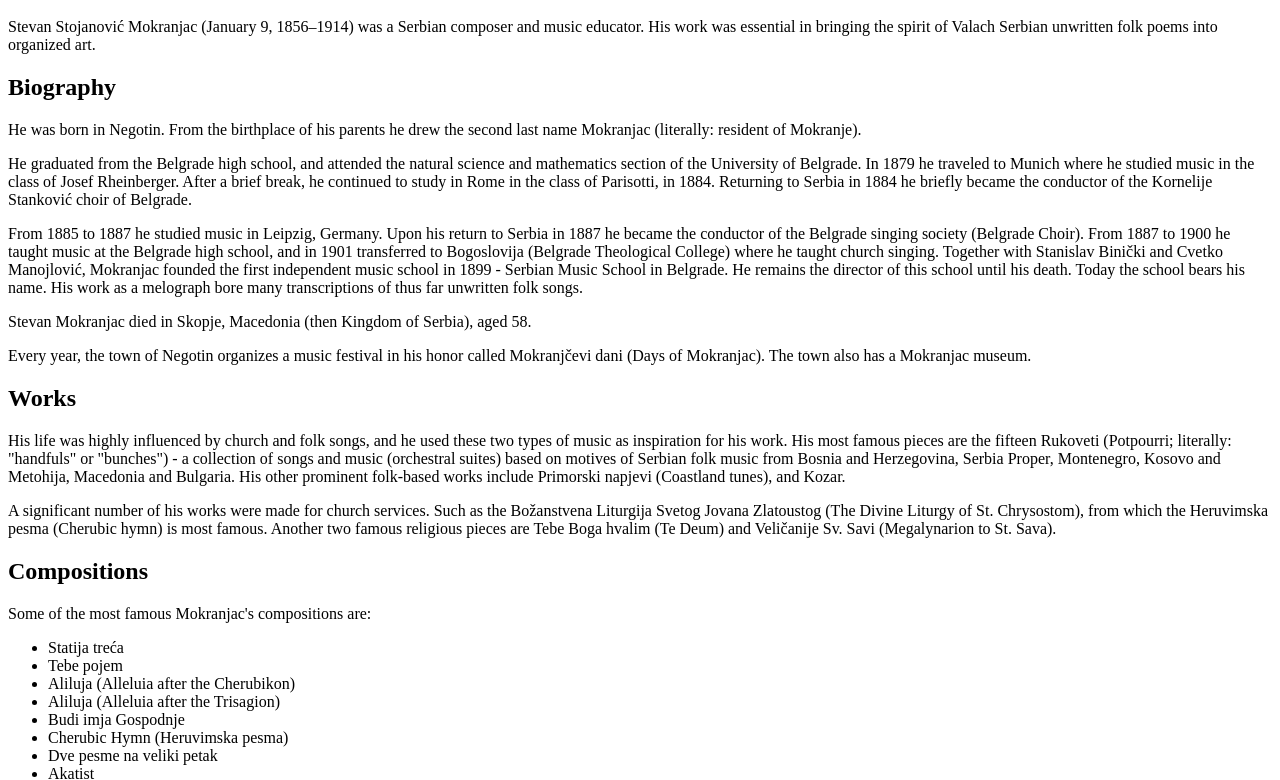
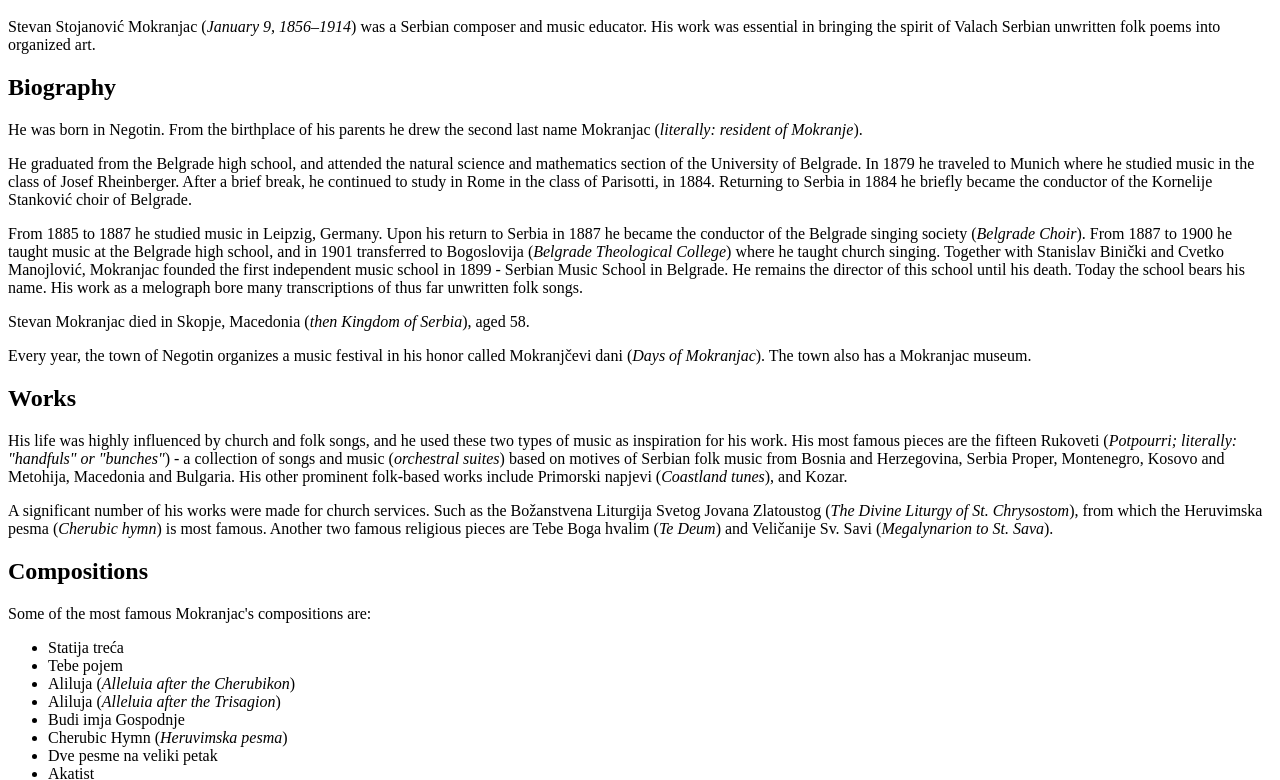
Before and after one commit to Marija868/Stevan-Stojanovic-Mokranjac, a plain HTML site: page index.html in a window 1280 px wide. Shown: the part 48-828 px from the top of the page. Drawn offline with Linux system fonts and the light colour scheme.

Commit message:
Italic Added

```diff
--- a/index.html
+++ b/index.html
@@ -8,13 +8,13 @@
 
     <h1 id="main-heading"> Stevan Stojanović Mokranjac</h1>
 
-        <p>Stevan Stojanović Mokranjac (January 9, 1856–1914) was a Serbian composer and music educator.
+        <p>Stevan Stojanović Mokranjac (<i>January 9, 1856–1914</i>) was a Serbian composer and music educator.
          His work was essential in bringing the spirit of Valach Serbian unwritten folk poems into organized art.</p>
 
 
     <h2>Biography</h2>
 
-        <p>He was born in Negotin. From the birthplace of his parents he drew the second last name Mokranjac (literally: resident of Mokranje).</p>
+        <p>He was born in Negotin. From the birthplace of his parents he drew the second last name Mokranjac (<i>literally: resident of Mokranje</i>).</p>
 
         <p>He graduated from the Belgrade high school, and attended the natural science and mathematics section of the University of Belgrade.
         In 1879 he traveled to Munich where he studied music in the class of Josef Rheinberger. After a brief break, he continued to study in Rome
@@ -22,28 +22,28 @@
          Belgrade.</p>
 
         <p>From 1885 to 1887 he studied music in Leipzig, Germany. Upon his return to Serbia in 1887 he became the conductor of the Belgrade
-        singing society (Belgrade Choir). From 1887 to 1900 he taught music at the Belgrade high school, and in 1901 transferred to
-        Bogoslovija (Belgrade Theological College) where he taught church singing. Together with Stanislav Binički and Cvetko Manojlović,
+        singing society (<i>Belgrade Choir</i>). From 1887 to 1900 he taught music at the Belgrade high school, and in 1901 transferred to
+        Bogoslovija (<i>Belgrade Theological College</i>) where he taught church singing. Together with Stanislav Binički and Cvetko Manojlović,
         Mokranjac founded the first independent music school in 1899 - Serbian Music School in Belgrade. He remains the director of this
         school until his death. Today the school bears his name. His work as a melograph bore many transcriptions of thus far unwritten folk
         songs.</p>
 
-        <p>Stevan Mokranjac died in Skopje, Macedonia (then Kingdom of Serbia), aged 58.</p>
+        <p>Stevan Mokranjac died in Skopje, Macedonia (<i>then Kingdom of Serbia</i>), aged 58.</p>
 
-        <p>Every year, the town of Negotin organizes a music festival in his honor called Mokranjčevi dani (Days of Mokranjac). The town also
+        <p>Every year, the town of Negotin organizes a music festival in his honor called Mokranjčevi dani (<i>Days of Mokranjac</i>). The town also
          has a Mokranjac museum.</p>
 
 
     <h2>Works</h2>
 
         <p>His life was highly influenced by church and folk songs, and he used these two types of music as inspiration for his work. His most
-             famous pieces are the fifteen Rukoveti (Potpourri; literally: "handfuls" or "bunches") - a collection of songs and music (orchestral
-             suites) based on motives of Serbian folk music from Bosnia and Herzegovina, Serbia Proper, Montenegro, Kosovo and Metohija, Macedonia
-             and Bulgaria. His other prominent folk-based works include Primorski napjevi (Coastland tunes), and Kozar.</p>
+             famous pieces are the fifteen Rukoveti (<i>Potpourri; literally: "handfuls" or "bunches"</i>) - a collection of songs and music (<i>orchestral
+                suites</i>) based on motives of Serbian folk music from Bosnia and Herzegovina, Serbia Proper, Montenegro, Kosovo and Metohija, Macedonia
+             and Bulgaria. His other prominent folk-based works include Primorski napjevi (<i>Coastland tunes</i>), and Kozar.</p>
 
-        <p>A significant number of his works were made for church services. Such as the Božanstvena Liturgija Svetog Jovana Zlatoustog (The Divine
-             Liturgy of St. Chrysostom), from which the Heruvimska pesma (Cherubic hymn) is most famous. Another two famous religious pieces are
-             Tebe Boga hvalim (Te Deum) and Veličanije Sv. Savi (Megalynarion to St. Sava).</p>
+        <p>A significant number of his works were made for church services. Such as the Božanstvena Liturgija Svetog Jovana Zlatoustog (<i>The Divine
+            Liturgy of St. Chrysostom</i>), from which the Heruvimska pesma (<i>Cherubic hymn</i>) is most famous. Another two famous religious pieces are
+             Tebe Boga hvalim (<i>Te Deum</i>) and Veličanije Sv. Savi (<i>Megalynarion to St. Sava</i>).</p>
 
 
     <h2>Compositions</h2>
@@ -53,10 +53,10 @@
         <ul>
             <li>Statija treća</li>
             <li>Tebe pojem</li>
-            <li>Aliluja (Alleluia after the Cherubikon)</li>
-            <li>Aliluja (Alleluia after the Trisagion)</li>
+            <li>Aliluja (<i>Alleluia after the Cherubikon</i>)</li>
+            <li>Aliluja (<i>Alleluia after the Trisagion</i>)</li>
             <li>Budi imja Gospodnje</li>
-            <li> Cherubic Hymn (Heruvimska pesma)</li>
+            <li>Cherubic Hymn (<i>Heruvimska pesma</i>)</li>
             <li>Dve pesme na veliki petak</li>
             <li>Akatist</li>
             <li>Opelo</li>
```
